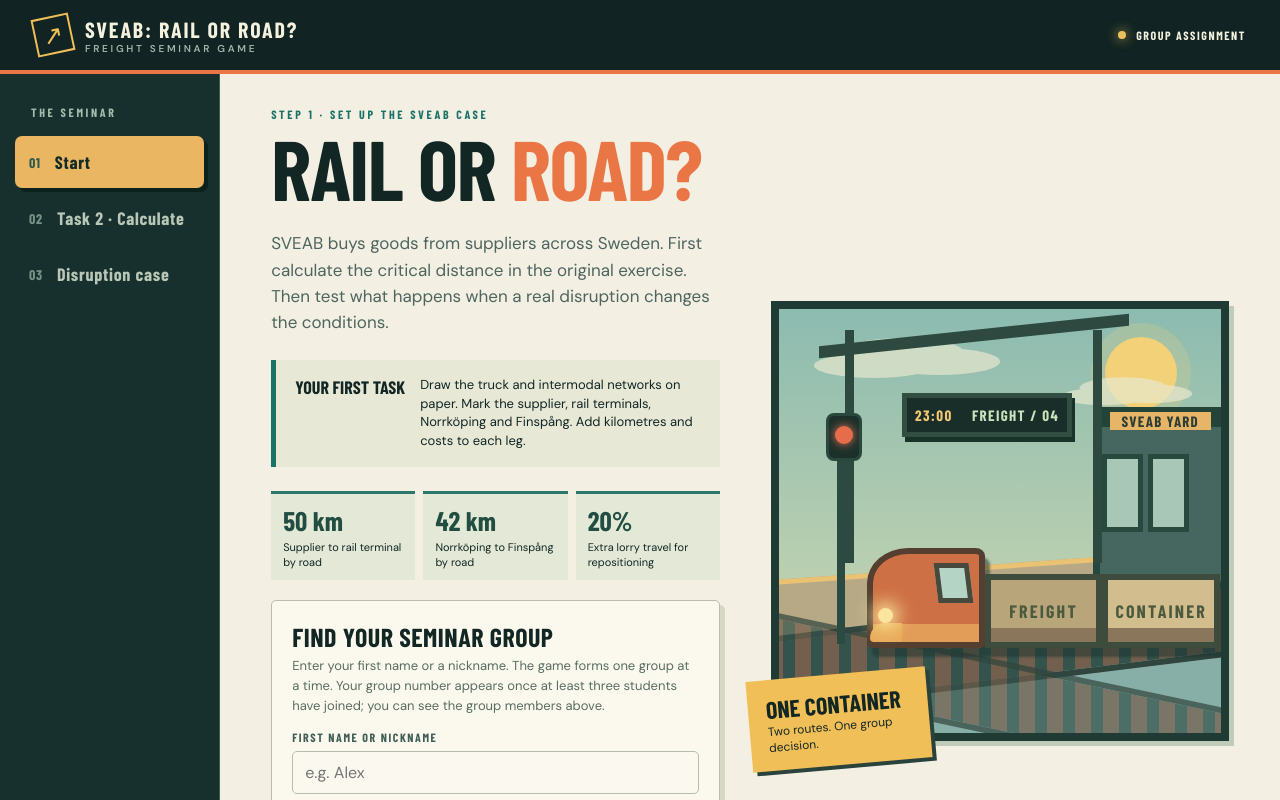
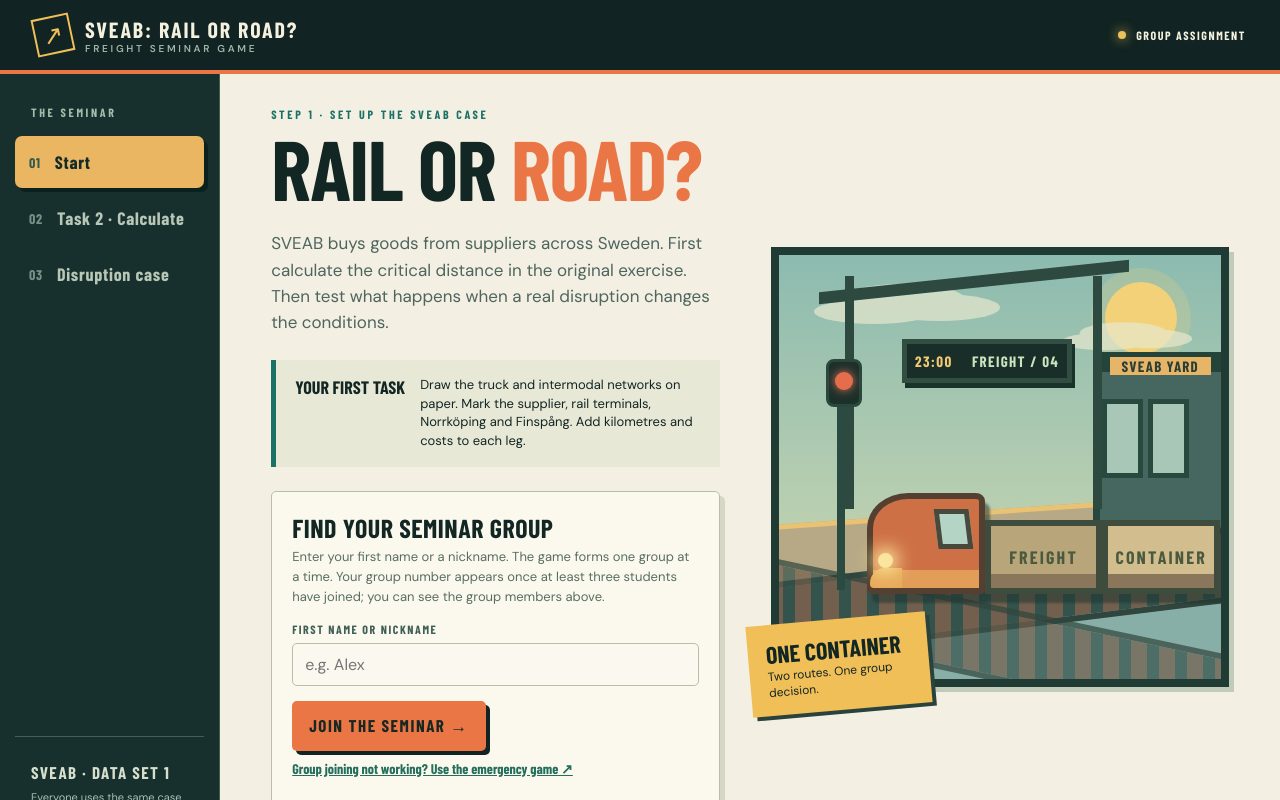
Before and after one commit to Chalmers06140/https-username.github.io, a React (Vite) app in the folder web/: page / in a window 1280 px wide. Shown: the top 800 px of the page. Built offline with nearby package versions, Linux system fonts and the light colour scheme; a web font is replaced by a local one.

Commit message:
Remove start-page case figures

```diff
--- a/web/src/game.tsx
+++ b/web/src/game.tsx
@@ -208,7 +208,6 @@ export default function Game({testMode=false,emergencyMode=false}:{testMode?:boo
           <div className="eyebrow">STEP 1 · SET UP THE SVEAB CASE</div><h1>Rail or <em>road?</em></h1>
           <p>SVEAB buys goods from suppliers across Sweden. First calculate the critical distance in the original exercise. Then test what happens when a real disruption changes the conditions.</p>
           <div className="brief-box"><b>Your first task</b><span>Draw the truck and intermodal networks on paper. Mark the supplier, rail terminals, Norrköping and Finspång. Add kilometres and costs to each leg.</span></div>
-          <div className="case-facts"><div><b>50 km</b><span>Supplier to rail terminal by road</span></div><div><b>42 km</b><span>Norrköping to Finspång by road</span></div><div><b>20%</b><span>Extra lorry travel for repositioning</span></div></div>
           <div className="panel join-panel">{testMode?<><h3>TA test mode</h3><p>Explore the exercise without joining a student group or changing the roster. You can jump between the three sections.</p><a className="teacher-link dark-link" href={siteUrl("teacher/")}>Back to the TA roster ↗</a><button className="primary next-button" onClick={()=>go("calculate")}>START TASK 2 →</button></>:emergencyMode?<><h3>Start without joining a group</h3><p>This link skips the name and group assignment. Ask your TA which group to work with, then use the same SVEAB case and disruption game.</p><button className="primary next-button" onClick={()=>go("calculate")}>START TASK 2 →</button></>:<><h3>Find your seminar group</h3><p>Enter your first name or a nickname. The game forms one group at a time. Your group number appears once at least three students have joined; you can see the group members above.</p>{!groupServiceReady&&<p className="game-error-inline">Group assignment needs the group service. <a href={siteUrl("emergency/")}>Open the emergency game</a> until your TA has set it up.</p>}
             <label className="field"><span>First name or nickname</span><input type="text" maxLength={60} disabled={!!s.participantId} value={s.name} onChange={e=>patch({name:e.target.value})} placeholder="e.g. Alex"/></label>
             {s.groupNumber?<div className="group-ticket"><b>GROUP {s.groupNumber}</b><span>Meet your group in class. Use one device for the group's final presentation.</span></div>:s.pending?<div className="group-ticket forming"><b>GROUP FORMING</b><span>{s.waitingFor===1?"Waiting for one more student.":"Waiting for "+s.waitingFor+" more students."} Your group number will appear automatically.</span></div>:<button className="primary" onClick={join} disabled={busy}>{busy?"JOINING…":"JOIN THE SEMINAR →"}</button>}
```
Also changed, not shown: 5 other files (tests, documents, lock files or other folders).
